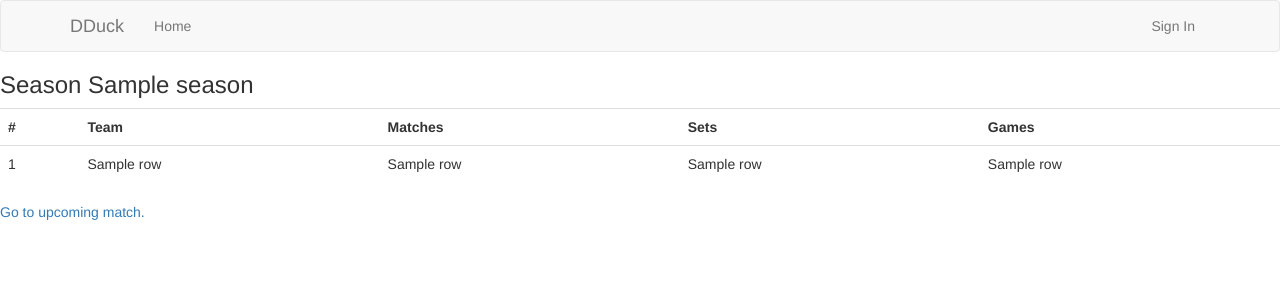
After one commit to montreal91/deadly-duck, a Python web app: template app/templates/game/standings.html in a window 1280 px wide. The commit adds this page. Shown: the top 300 px of the page. Run offline with Jinja, Linux system fonts and the light colour scheme; the template is opened without the code that fills it: most values are stand-ins (such as "Sample title", 1, 10 or a date in 2020); some libraries are stand-ins or nearby versions.

Commit message:
Standings feature is implemented

```diff
--- a/app/models.py
+++ b/app/models.py
@@ -243,9 +243,6 @@ class DdClub( db.Model ):
     club_name_c     = db.Column( db.String( 64 ) )
     division_n      = db.Column( db.Integer )
 
-    # home_matches    = db.relationship("DdMatch", backref="home_club", foreign_keys=[home_team_pk])
-    # away_matches    = db.relationship("DdMatch", backref="away_club", foreign_keys=[away_team_pk])
-
     @staticmethod
     def InsertClubs():
         for div in  club_names:
--- a/app/templates/game/dayresults.html
+++ b/app/templates/game/dayresults.html
@@ -5,6 +5,7 @@
 {% endblock %}
 
 {% block content %}
+    <h2>Season {{ season }}, day {{ day }} results</h2>
     <table class="table">
     <tr>
         <th>#</th><th>Match</th><th>score</th>
--- a/app/templates/game/main_screen.html
+++ b/app/templates/game/main_screen.html
@@ -20,4 +20,7 @@
     <p>
         <a href="{{ url_for('game.NextDay') }}">Next Day</a>
     </p>
+    <p>
+        <a href="{{ url_for('game.Standings', season=current_user.current_season_n) }}">Standings</a>
+    </p>
 {% endblock %}
--- /dev/null
+++ b/app/templates/game/standings.html
@@ -0,0 +1,30 @@
+
+{% extends "base.html" %}
+
+{% block subtitle %}Season {{ season }}{% endblock %}
+
+{% block content %}
+
+<h3>Season {{ season }}</h3>
+<table class="table">
+    <tr>
+        <th>#</th>
+        <th>Team</th>
+        <th>Matches</th>
+        <th>Sets</th>
+        <th>Games</th>
+    </tr>
+    {% for row in table %}
+    <tr>
+        <td>{{ loop.index }}</td>
+        <td>{{ row[1]}}</td>
+        <td>{{ row[4]}}</td>
+        <td>{{ row[2]}}</td>
+        <td>{{ row[3]}}</td>
+    </tr>
+    {% endfor %}
+</table>
+<p>
+    <a href="{{url_for('game.MainScreen')}}">Go to upcoming match.</a>
+</p>
+{% endblock %}
```
Also changed, not shown: app/game/views.py (+51 -1 lines), 1 other file.
